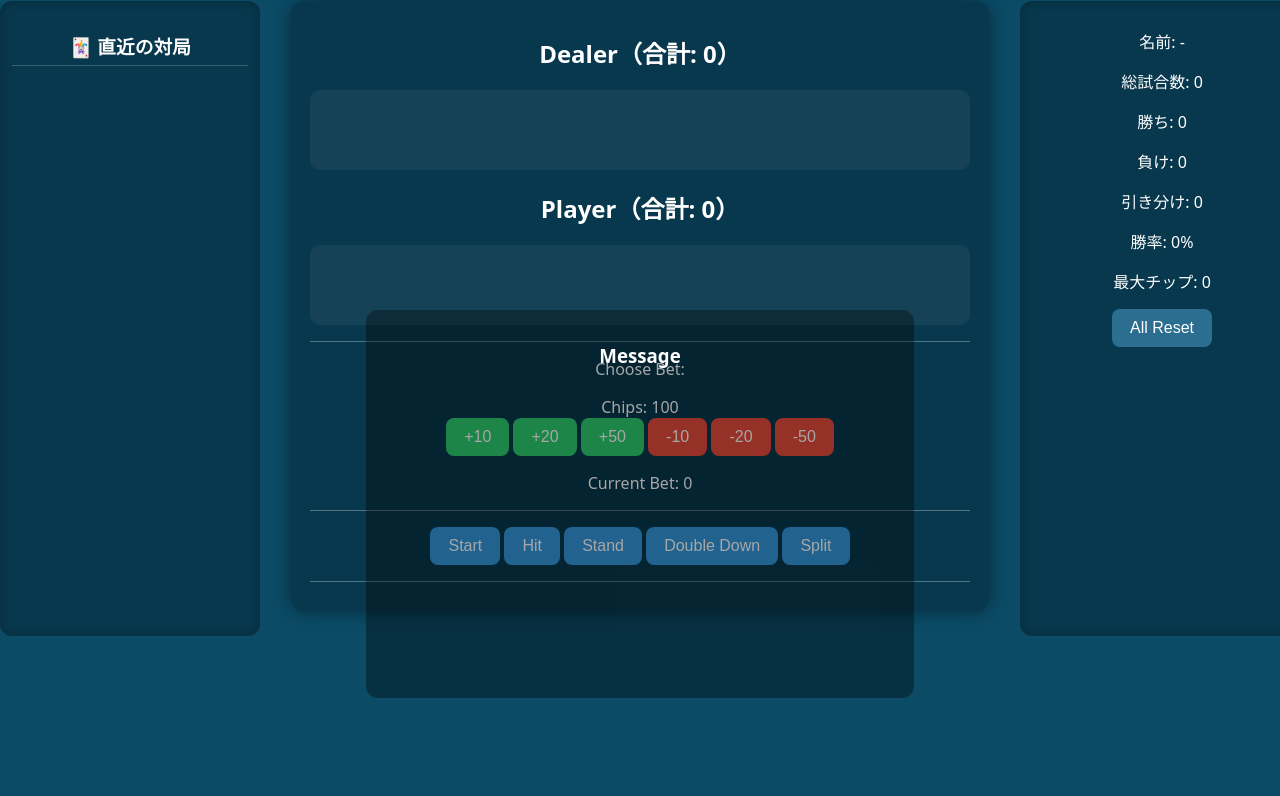
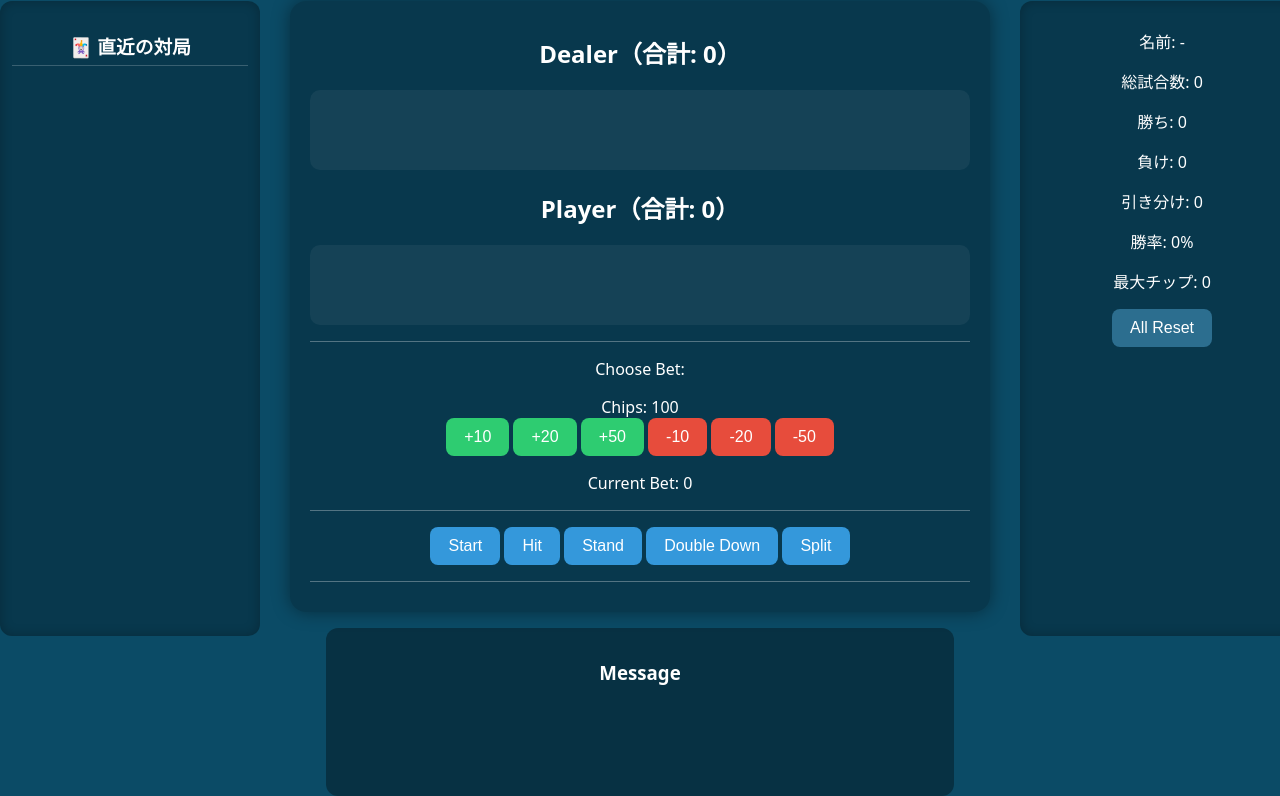
Before and after one commit to FAVNakaihideaki/blackjack, a website with bundled scripts: page index.html in a window 1280 px wide. Shown: the part 82-878 px from the top of the page. Before the commit the page ends 800 px from the top, so only its background shows below. Built offline with nearby package versions, Linux system fonts and the light colour scheme; a script that the page names is missing.

Commit message:
メッセージ修正

```diff
--- a/css/style.css
+++ b/css/style.css
@@ -152,22 +152,22 @@ button:disabled {
 =============================== */
 
 #message-area {
-  position: fixed;
+  position: relative;   /* ← fixed をやめる */
+  margin-top: 16px;
 
-  left: 50vw;               /* 画面基準で中央 */
-  bottom: 20px;
-  transform: translateX(-50%);
+  width: 100%;
+  max-width: 600px;
+  margin-left: auto;
+  margin-right: auto;
 
-  width: 520px;
-  min-height: 220px;
-  max-height: 360px;
+  min-height: 140px;
+  max-height: 260px;    /* ← ここが重要 */
 
   padding: 14px;
   background: rgba(0,0,0,0.35);
   border-radius: 12px;
 
-  overflow-y: auto;
-  z-index: 1000;
+  overflow-y: auto;     /* ← 長文はここだけスクロール */
 }
 
 #message {
```
